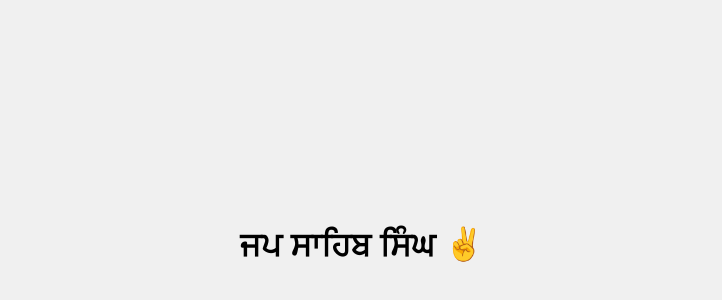
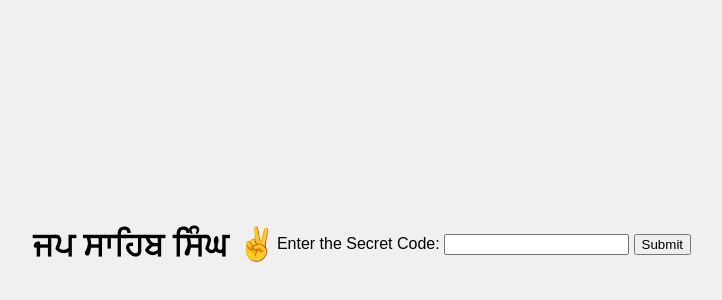
Before and after one commit to JapSSingh/website, a plain HTML site: page index.html in a window 1280 px wide. Shown: the part 156-456 px from the top of the page, without its empty margins (278-1000 px from the left). Drawn offline with Linux system fonts and the light colour scheme.

Commit message:
Update index.html

```diff
--- a/index.html
+++ b/index.html
@@ -6,5 +6,31 @@
 </head>
 <body>
 <h1>ਜਪ ਸਾਹਿਬ ਸਿੰਘ ✌️</h1>
+
+
+        <div>
+        <label for="code">Enter the Secret Code:</label>
+        <input type="text" id="code">
+        <button onclick="checkCode()">Submit</button>
+    </div>
+    <div id="secretMessage" style="display: none;">
+        🎉 Congratulations! You found the secret message! 🎉
+    </div>
+
+    <script>
+        const secretCode = "MIT";
+
+function checkCode() {
+    const userInput = document.getElementById('code').value;
+    const messageDiv = document.getElementById('secretMessage');
+
+    if (userInput.toUpperCase() === secretCode) {
+        messageDiv.style.display = 'block';
+    } else {
+        alert('Wrong code. Try again.');
+    }
+}
+    </script>
+
 </body>
 </html>
```
